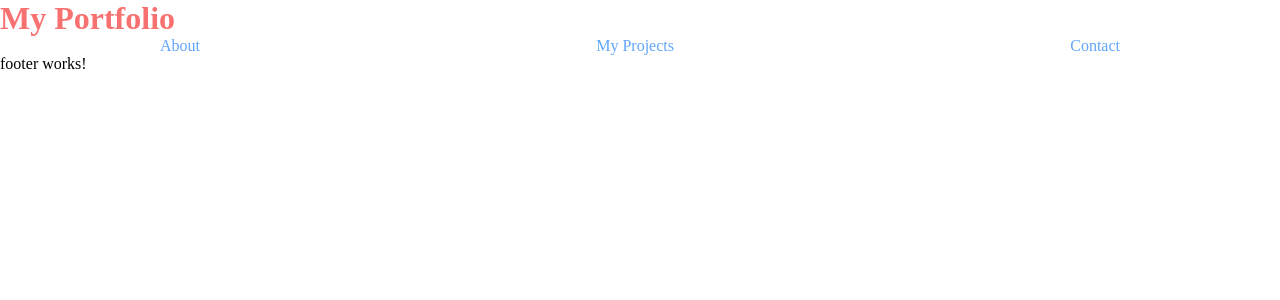
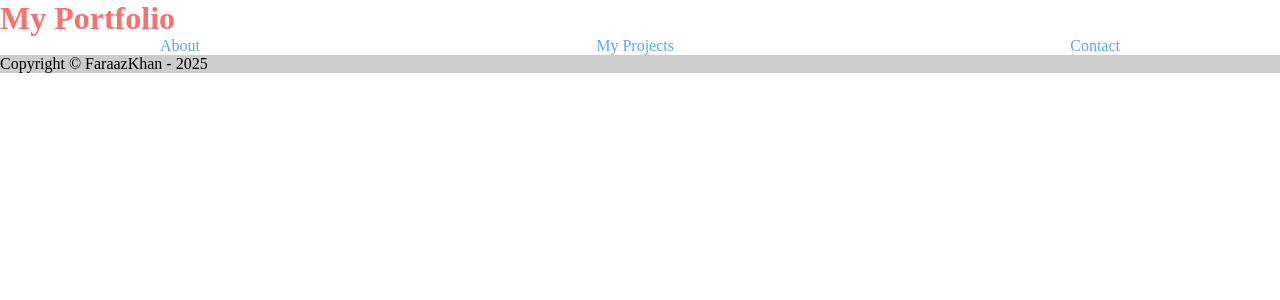
Before and after one commit to fvrvz/portfolio-angular, an Angular app: page / in a window 1280 px wide. Shown: the top 300 px of the page. Built offline with nearby package versions, Linux system fonts and the light colour scheme.

Commit message:
feat: add footer with current year

```diff
--- a/src/app/components/footer/footer.html
+++ b/src/app/components/footer/footer.html
@@ -1 +1,3 @@
-<p>footer works!</p>
+<footer class="bg-gray">
+  <p>Copyright &copy; FaraazKhan - {{currentYear}}</p>
+</footer>
--- a/src/app/components/footer/footer.ts
+++ b/src/app/components/footer/footer.ts
@@ -4,8 +4,8 @@ import { Component } from '@angular/core';
   selector: 'app-footer',
   imports: [],
   templateUrl: './footer.html',
-  styleUrl: './footer.scss'
+  styleUrl: './footer.scss',
 })
 export class Footer {
-
+  protected currentYear = new Date().getFullYear();
 }
```
